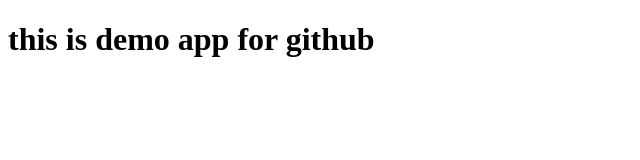
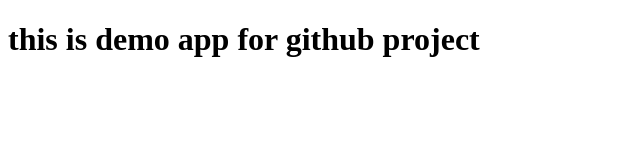
Before and after one commit to shubhamtiwari18/demo_app, a plain HTML site: page index.html in a window 1280 px wide. Shown: the whole page, without its empty margins (0-640 px from the left). Drawn offline with Linux system fonts and the light colour scheme.

Commit message:
changes done in index.html

```diff
--- a/index.html
+++ b/index.html
@@ -6,6 +6,6 @@
     <title>Document</title>
 </head>
 <body>
-    <h1>this is demo app for github</h1>
+    <h1>this is demo app for github project</h1>
 </body>
 </html>
```
